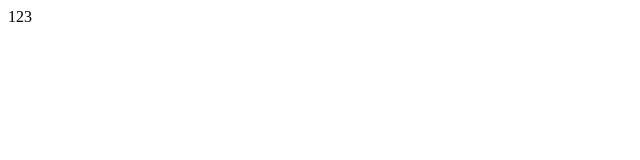
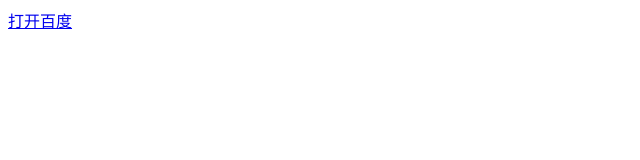
Before and after one commit to wangzhangxuan/wangzhangxuan.github.io, a plain HTML site: page index.html in a window 1280 px wide. Shown: the whole page, without its empty margins (0-640 px from the left). Drawn offline with Linux system fonts and the light colour scheme.

Commit message:
添加了超链接

```diff
--- a/index.html
+++ b/index.html
@@ -7,6 +7,8 @@
     <title>Document</title>
 </head>
 <body>
-    123
+    <a href="https://www.baidu.com">
+        打开百度
+    </a>
 </body>
 </html>
```
